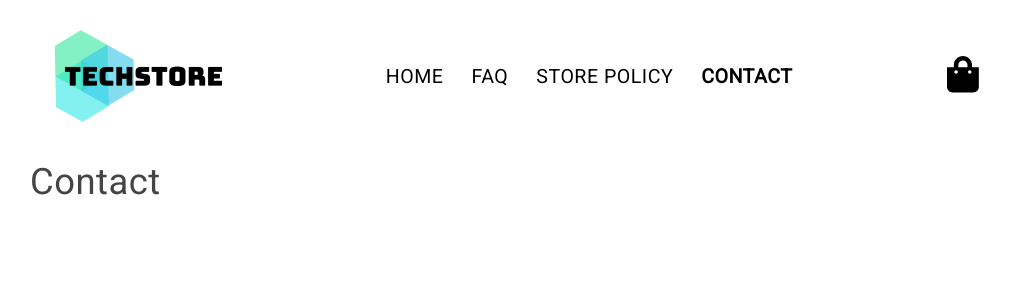
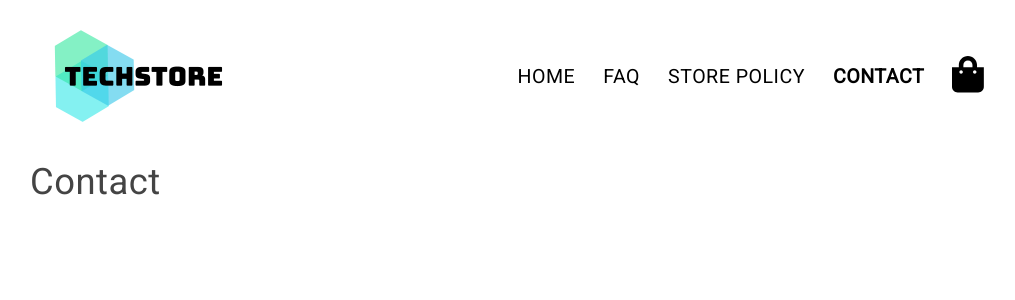
Before and after one commit to paulinastefanska/OnlineShop-FinalProject, a React (Create React App) app in the folder client/: page /contact in a window 1280 px wide. Shown: the top 300 px of the page, without its empty margins (125-1140 px from the left). Built offline with nearby package versions, Linux system fonts and the light colour scheme.

Commit message:
Improve navbar

```diff
--- a/client/src/components/features/NavBar/NavBar.js
+++ b/client/src/components/features/NavBar/NavBar.js
@@ -23,8 +23,10 @@ class NavBar extends React.Component {
     return (
       <nav className="navbar">
         <Logo />
-        <MainMenu links={links} />
-        <NavLink className="cart-icon" to="/cart" activeClassName="active"><FontAwesomeIcon icon={faShoppingBag} size="2x" /></NavLink>
+        <div className="navbar-wrapper">
+          <MainMenu links={links} />
+          <NavLink className="cart-icon" to="/cart" activeClassName="active"><FontAwesomeIcon icon={faShoppingBag} size="2x" /></NavLink>
+        </div>
       </nav>
     );
   }
--- a/client/src/components/features/NavBar/NavBar.scss
+++ b/client/src/components/features/NavBar/NavBar.scss
@@ -9,7 +9,7 @@
 	transition: .3s;
 	.cart-icon {
 		color: $color-text;
-		padding: 5px;
+		margin-left: 14px;
 		&:hover {
 			color: $color-light-blue;
 		}
@@ -17,4 +17,9 @@
 			color: $color-light-blue;
 		}
 	}
+	&-wrapper {
+		display: flex;
+		justify-content: center;
+		align-items: center;
+	}
 }
```
